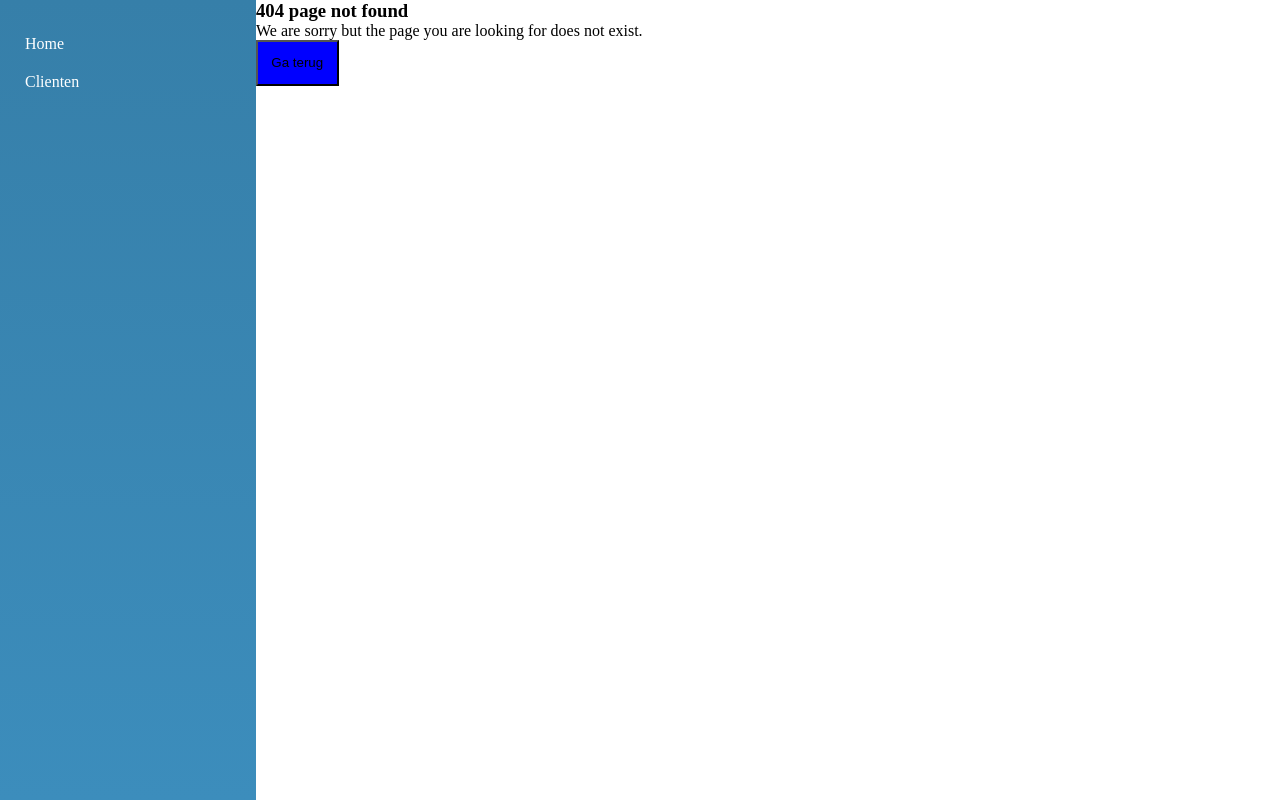
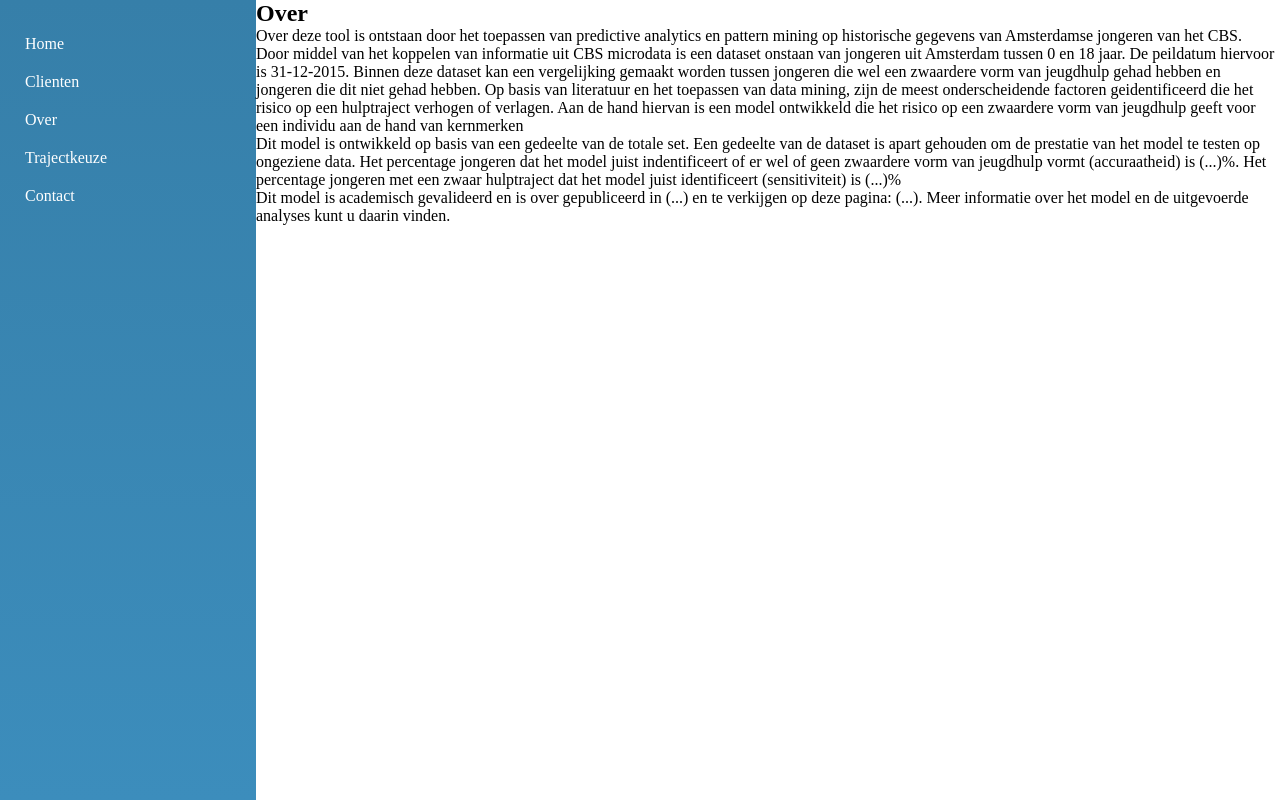
Before and after one commit to timruiterkamp/frontend-applications, a React (Create React App) app: page /over in a window 1280 px wide. Before the commit this address had no page. Built offline with nearby package versions, Linux system fonts and the light colour scheme.

Commit message:
adjusted filter and setup introduction blocks

```diff
--- a/src/data/data.js
+++ b/src/data/data.js
@@ -18,20 +18,30 @@ export default class Data extends Component {
 			return
 		}
 		const data = await response.json()
+
 		data.map(data => {
 			const { AnswerValues, questions } = data
-			let answerCategories = AnswerValues.filter(cat => {
-				return cat.categorie !== undefined ? cat.categorie : null
-			})
-			let questionCategories = questions.filter(question => {
-				return question.category !== undefined
-					? question.category
-					: null
-			})
-			let completeQuestion = [...answerCategories, ...questionCategories]
+			let completeQuestion = [...AnswerValues, ...questions]
+			// let answerCategories = AnswerValues.map(cat => {
+			// 	return cat.categorie !== undefined ? cat : null
+			// })
+			// let questionCategories = questions.map(question => {
+			// 	return question.category !== undefined ? question : null
+			// })
 			// todo connect cats
-			console.log(completeQuestion)
+			return completeQuestion
 		})
+
+		// .filter(data => {
+		// 	data.map(items => {
+		// 		const newData = []
+		// 		items.categorie == items.category
+		// 			? newData.push(items)
+		// 			: console.log('helaas', items)
+
+		// 		console.log(newData)
+		// 	})
+		// })
 
 		this.setState({ loading: false, data })
 	}
--- a/src/pages/App.js
+++ b/src/pages/App.js
@@ -1,12 +1,21 @@
-import React, {Component} from 'react'
+import React, { Component } from 'react'
 import AddUser from '../components/client/Add'
+import { Link } from 'react-router-dom'
 
 class App extends Component {
 	render() {
 		return (
 			<main>
 				<h2>Hey!</h2>
+				<section className={'introduction-menu'}>
 					<AddUser />
+					<div>
+						<h2>Bekijk alle clienten</h2>
+						<Link to={'/clienten'}>Naar overzicht</Link>
+					</div>
+				</section>
+
+				<section className={'introduction-text'} />
 			</main>
 		)
 	}
--- /dev/null
+++ b/src/pages/Contact.js
@@ -0,0 +1,17 @@
+import React, { Component } from 'react'
+
+export default class Contact extends Component {
+	render() {
+		return (
+			<div>
+				<h2>Contact</h2>
+				<p>
+					Voor meer informatie over het gebruik van de tool en de
+					totstandkoming hiervan, kunt u contact opnemen met:
+					<br />
+					Arjan de Jager, programma manager Garage2020 Amsterdam
+				</p>
+			</div>
+		)
+	}
+}
--- /dev/null
+++ b/src/pages/Over.js
@@ -0,0 +1,49 @@
+import React, { Component } from 'react'
+
+class Over extends Component {
+	render() {
+		return (
+			<div>
+				<h2>Over</h2>
+				<p>
+					Over deze tool is ontstaan door het toepassen van predictive
+					analytics en pattern mining op historische gegevens van
+					Amsterdamse jongeren van het CBS.{' '}
+				</p>
+				<p>
+					{' '}
+					Door middel van het koppelen van informatie uit CBS
+					microdata is een dataset onstaan van jongeren uit Amsterdam
+					tussen 0 en 18 jaar. De peildatum hiervoor is 31-12-2015.
+					Binnen deze dataset kan een vergelijking gemaakt worden
+					tussen jongeren die wel een zwaardere vorm van jeugdhulp
+					gehad hebben en jongeren die dit niet gehad hebben. Op basis
+					van literatuur en het toepassen van data mining, zijn de
+					meest onderscheidende factoren geidentificeerd die het
+					risico op een hulptraject verhogen of verlagen. Aan de hand
+					hiervan is een model ontwikkeld die het risico op een
+					zwaardere vorm van jeugdhulp geeft voor een individu aan de
+					hand van kernmerken
+				</p>
+				<p>
+					Dit model is ontwikkeld op basis van een gedeelte van de
+					totale set. Een gedeelte van de dataset is apart gehouden om
+					de prestatie van het model te testen op ongeziene data. Het
+					percentage jongeren dat het model juist indentificeert of er
+					wel of geen zwaardere vorm van jeugdhulp vormt
+					(accuraatheid) is (...)%. Het percentage jongeren met een
+					zwaar hulptraject dat het model juist identificeert
+					(sensitiviteit) is (...)%{' '}
+				</p>
+				<p>
+					Dit model is academisch gevalideerd en is over gepubliceerd
+					in (...) en te verkijgen op deze pagina: (...). Meer
+					informatie over het model en de uitgevoerde analyses kunt u
+					daarin vinden.
+				</p>
+			</div>
+		)
+	}
+}
+
+export default Over
--- /dev/null
+++ b/src/pages/Trajectkeuze.js
@@ -0,0 +1,11 @@
+import React, { Component } from 'react'
+
+export default class Trajectkeuze extends Component {
+	render() {
+		return (
+			<div>
+				<h2>Trajectkeuze</h2>
+			</div>
+		)
+	}
+}
--- a/src/routes.js
+++ b/src/routes.js
@@ -3,6 +3,9 @@ import { BrowserRouter, Route, Switch } from 'react-router-dom'
 import App from './pages/App'
 import Clients from './pages/Clients'
 import Client from './pages/Client'
+import Trajectkeuze from './pages/Trajectkeuze'
+import Over from './pages/Over'
+import Contact from './pages/Contact'
 import { NotFound } from './pages/404'
 import Header from './components/page/Header'
 
@@ -24,13 +27,34 @@ export default class RouterNav extends Component {
 		},
 		{
 			id: 3,
+			name: 'Over',
+			path: '/over',
+			file: Over,
+			show: true
+		},
+		{
+			id: 4,
+			name: 'Trajectkeuze',
+			path: '/trajectkeuze',
+			file: Trajectkeuze,
+			show: true
+		},
+		{
+			id: 5,
+			name: 'Contact',
+			path: '/contact',
+			file: Contact,
+			show: true
+		},
+		{
+			id: 6,
 			name: 'Client',
 			path: '/clienten/:id',
 			file: Client,
 			show: false
 		},
 		{
-			id: 4,
+			id: 7,
 			name: 'NotFound',
 			path: '*',
 			file: NotFound,
@@ -41,7 +65,7 @@ export default class RouterNav extends Component {
 	render() {
 		return (
 			<BrowserRouter>
-				<>
+				<React.Fragment>
 					<Header
 						link={this.data.filter(page => {
 							return page.show === true
@@ -57,7 +81,7 @@ export default class RouterNav extends Component {
 							/>
 						))}
 					</Switch>
-				</>
+				</React.Fragment>
 			</BrowserRouter>
 		)
 	}
--- a/src/scss/index.scss
+++ b/src/scss/index.scss
@@ -1,4 +1,3 @@
-@import 'abstracts/mixin.scss';
 @import 'abstracts/mixin.scss';
 
 @import 'abstracts/colors.scss';
```
Also changed, not shown: src/pages/Clients.js (+3 -5 lines). Lines whose indentation alone changed are shown as unchanged.
